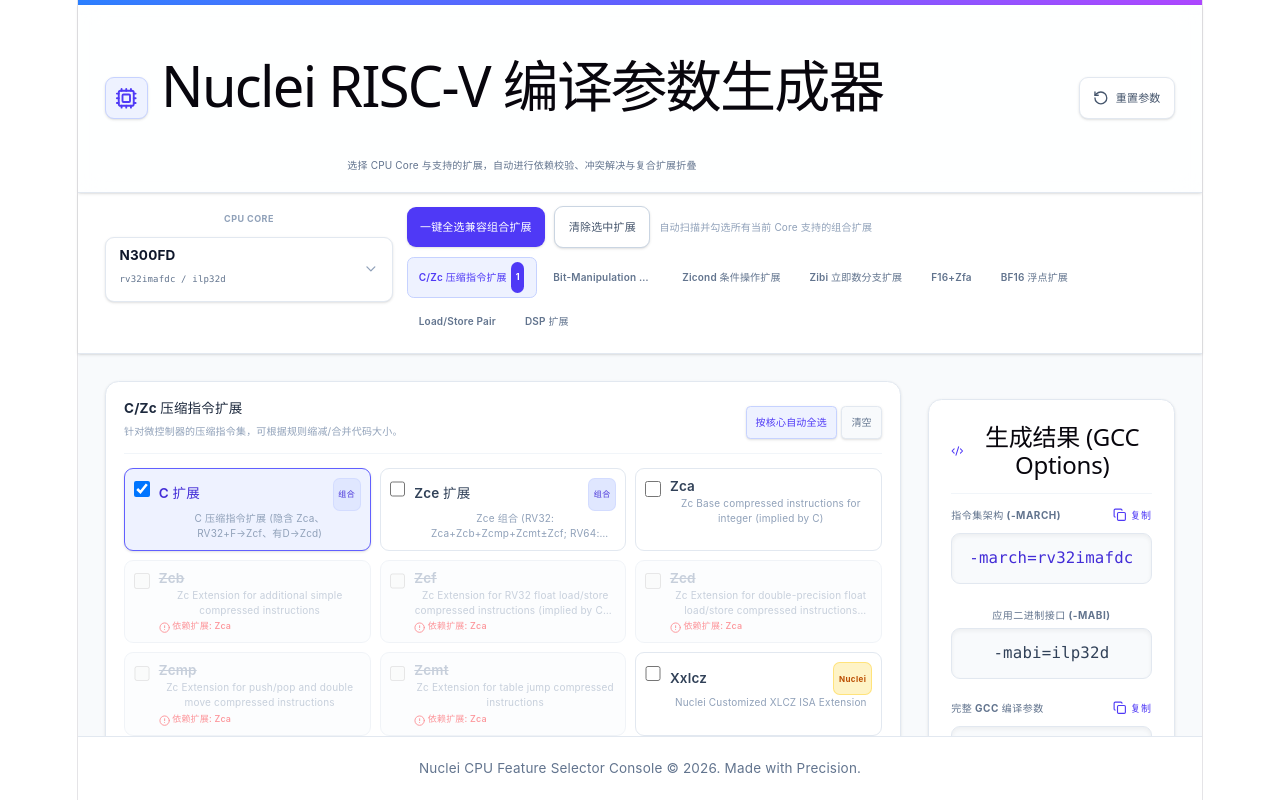
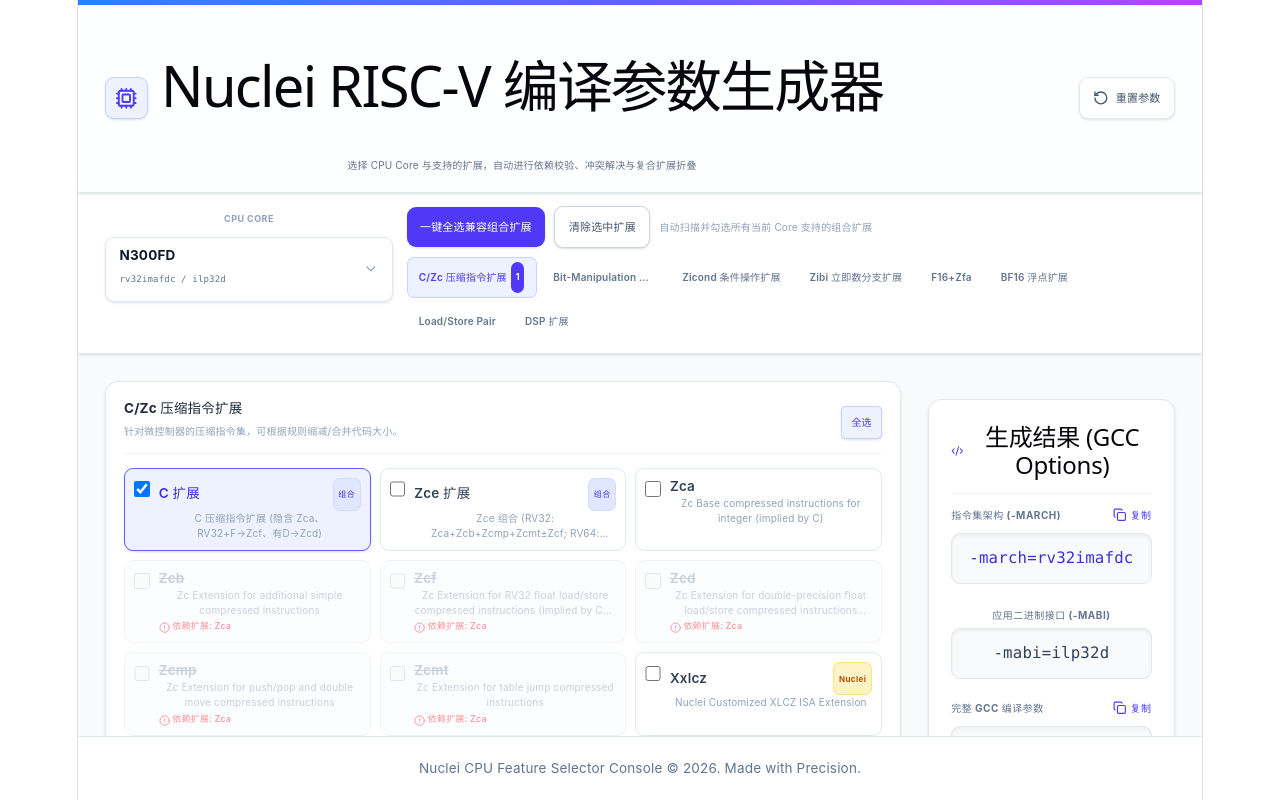
Before and after one commit to vibeagi/cpu-feature-selector, a React (Vite) app: page / in a window 1280 px wide. Built offline with nearby package versions, Linux system fonts and the light colour scheme.

Commit message:
fix: remove unused ZcAllSelect/ZcClear handlers

```diff
--- a/src/App.tsx
+++ b/src/App.tsx
@@ -305,54 +305,6 @@ function App() {
     setSelectedIds(syncCompositesAndConflicts(nextSet, selectedCore));
   };
 
-  // Shortcut for Zc All Select
-  const handleZcAllSelect = () => {
-    const nextSet = new Set(selectedIds);
-    const baseArch = selectedCore.arch.toLowerCase();
-    const isRV32 = baseArch.startsWith('rv32');
-    const hasF = baseArch.includes('f');
-    const hasD = baseArch.includes('d');
-
-    nextSet.delete('zclsd');
-
-    // Per 29.1.4: when D is specified, C = Zca + Zcd (excludes Zcmp/Zcmt)
-    if (hasD) {
-      nextSet.add('zca');
-      nextSet.add('zcd');
-      nextSet.delete('zcmp');
-      nextSet.delete('zcmt');
-    } else {
-      nextSet.add('zca');
-      nextSet.add('zcb');
-      nextSet.add('zcmp');
-      nextSet.add('zcmt');
-    }
-
-    if (isRV32 && (hasF || hasD)) {
-      nextSet.add('zcf');
-    } else {
-      nextSet.delete('zcf');
-    }
-
-    setSelectedIds(syncCompositesAndConflicts(nextSet, selectedCore));
-  };
-
-  // Shortcut for Zc Clear
-  const handleZcClear = () => {
-    const nextSet = new Set(selectedIds);
-    nextSet.delete('ext_c');
-    nextSet.delete('ext_zce');
-    nextSet.delete('zca');
-    nextSet.delete('zcb');
-    nextSet.delete('zcmp');
-    nextSet.delete('zcmt');
-    nextSet.delete('zcf');
-    nextSet.delete('zcd');
-    nextSet.delete('xxlcz');
-
-    setSelectedIds(syncCompositesAndConflicts(nextSet, selectedCore));
-  };
-
   // "全选分类" Action
   const handleSelectAllCategory = (catId: string) => {
     const nextSet = new Set(selectedIds);
@@ -536,8 +488,6 @@ function App() {
             selectedCore={selectedCore}
             selectedIds={selectedIds}
             onToggleExtension={handleToggleExtension}
-            onZcAllSelect={handleZcAllSelect}
-            onZcClear={handleZcClear}
             onSelectAllCategory={handleSelectAllCategory}
           />
         </div>
--- a/src/components/ExtensionGroup.tsx
+++ b/src/components/ExtensionGroup.tsx
@@ -9,8 +9,6 @@ interface ExtensionGroupProps {
   selectedCore: CpuCore;
   selectedIds: Set<string>;
   onToggleExtension: (id: string) => void;
-  onZcAllSelect: () => void;
-  onZcClear: () => void;
   onSelectAllCategory: (catId: string) => void;
 }
 
@@ -20,8 +18,6 @@ export const ExtensionGroup: React.FC<ExtensionGroupProps> = ({
   selectedCore,
   selectedIds,
   onToggleExtension,
-  onZcAllSelect,
-  onZcClear,
   onSelectAllCategory,
 }) => {
 
@@ -128,15 +124,7 @@ export const ExtensionGroup: React.FC<ExtensionGroupProps> = ({
               </div>
 
               <div className="flex gap-1">
-                {category.id === 'zc' && (
-                  <>
-                    <button onClick={(e) => { e.stopPropagation(); onZcAllSelect(); }}
-                      className="px-2 py-0.5 text-[10px] font-semibold bg-indigo-50 text-indigo-600 border border-indigo-200 rounded hover:bg-indigo-100 transition-colors shadow-sm">按核心自动全选</button>
-                    <button onClick={(e) => { e.stopPropagation(); onZcClear(); }}
-                      className="px-2 py-0.5 text-[10px] font-semibold bg-slate-50 text-slate-500 border border-slate-200 rounded hover:bg-slate-100 transition-colors shadow-sm">清空</button>
-                  </>
-                )}
-                {CATEGORIES_WITH_ALL_SELECT.includes(category.id) && (
+                {(CATEGORIES_WITH_ALL_SELECT.includes(category.id) || category.id === 'zc') && (
                   <button onClick={(e) => { e.stopPropagation(); onSelectAllCategory(category.id); }}
                     className="px-2 py-0.5 text-[10px] font-semibold bg-indigo-50 text-indigo-600 border border-indigo-200 rounded hover:bg-indigo-100 transition-colors shadow-sm">全选</button>
                 )}
--- a/src/data/extensions.ts
+++ b/src/data/extensions.ts
@@ -81,7 +81,7 @@ export const EXTENSIONS: Extension[] = [
   // 9. BF16
   { id: 'zfbfmin', name: 'Zfbfmin', category: 'bf16', description: 'Scalar BF16 Converts', supportedSeries: ['nuclei-300-series', 'nuclei-600-series', 'nuclei-900-series', 'nuclei-1000-series'], dependsOnArch: ['f'], type: 'standard' },
   { id: 'zvfbfmin', name: 'Zvfbfmin', category: 'bf16', description: 'Vector BF16 Converts (requires Vector >= zve32f)', supportedSeries: ['nuclei-300-series', 'nuclei-600-series', 'nuclei-900-series', 'nuclei-1000-series'], type: 'standard' },
-  { id: 'zvfbfwma', name: 'Zvfbfwma', category: 'bf16', description: 'Vector BF16 widening mul-add (requires Vector >= zve32f + Zfbfmin)', supportedSeries: ['nuclei-300-series', 'nuclei-600-series', 'nuclei-900-series', 'nuclei-1000-series'], dependsOnExtensions: ['zfbfmin'], type: 'standard' },
+  { id: 'zvfbfwma', name: 'Zvfbfwma', category: 'bf16', description: 'Vector BF16 widening mul-add (requires Zvfbfmin + Zfbfmin)', supportedSeries: ['nuclei-300-series', 'nuclei-600-series', 'nuclei-900-series', 'nuclei-1000-series'], dependsOnExtensions: ['zfbfmin', 'zvfbfmin'], type: 'standard' },
   { id: 'xxlfbf', name: 'Xxlfbf', category: 'bf16', description: 'Nuclei Customized BF16 extension', supportedSeries: ['nuclei-300-series', 'nuclei-600-series', 'nuclei-900-series', 'nuclei-1000-series'], dependsOnArch: ['f'], type: 'custom' },
   { id: 'xxlvfbf', name: 'Xxlvfbf', category: 'bf16', description: 'Nuclei Customized Vector BF16 extension (requires Vector >= zve32f)', supportedSeries: ['nuclei-300-series', 'nuclei-600-series', 'nuclei-900-series', 'nuclei-1000-series'], type: 'custom' },
 
```
